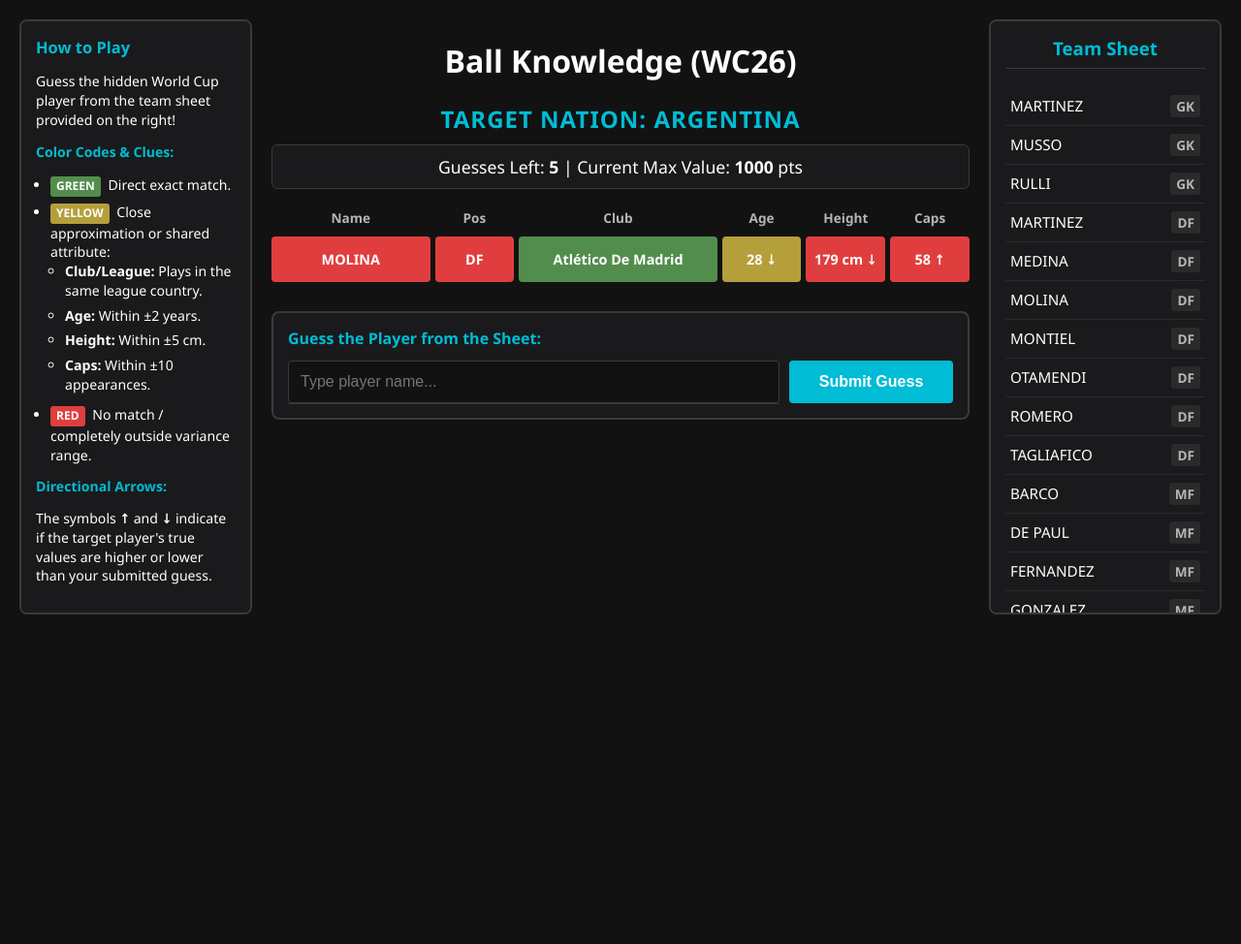
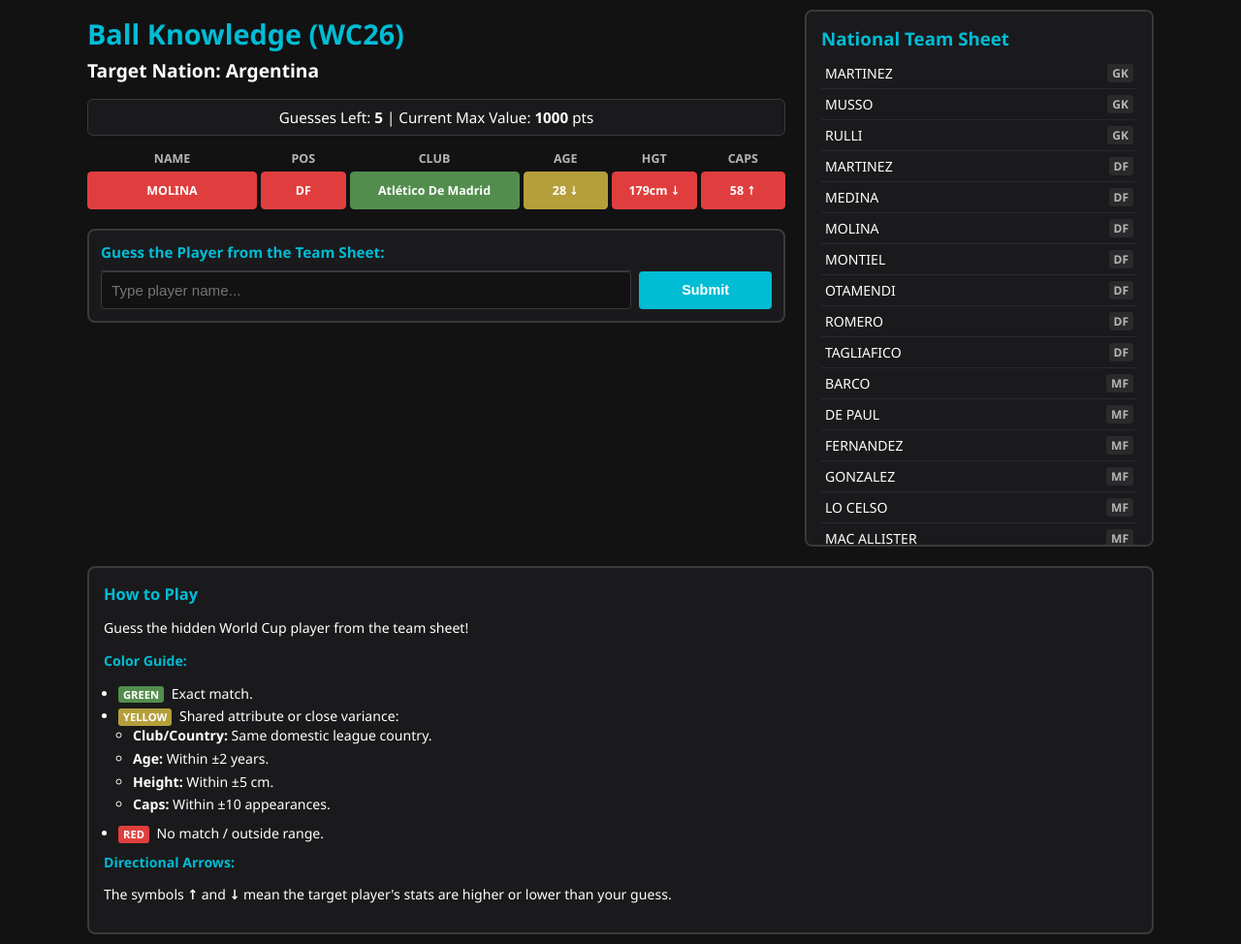
Before and after one commit to JohnDOConnor/BallKnowledge, a plain HTML site: page index.html in a window 1280 px wide. Shown: the whole page at 97% size. Before the commit the page ends 800 px from the top, so only its background shows below. Drawn offline with Linux system fonts and the light colour scheme.

Commit message:
Add files via upload

```diff
--- a/app.js
+++ b/app.js
@@ -4,6 +4,9 @@ let targetPlayer = null;
 let guessesRemaining = 5;
 const totalGuessesAllowed = 5;
 let baseDifficultyPoints = 1000;
+
+// Tracking arrays used to map visual emoji structures for the Share Button
+let emojiResultMatrix = [];
 
 const positionOrder = ["GK", "DF", "MF", "FW"];
 
@@ -13,12 +16,11 @@ fetch('world_cup_players.json')
         playersDatabase = data;
         startGame();
     })
-    .catch(err => console.error("Error loading player database array asset:", err));
+    .catch(err => console.error("Error loading player database asset:", err));
 
 function startGame() {
     if (playersDatabase.length === 0) return;
 
-    // Pick target player
     targetPlayer = playersDatabase[Math.floor(Math.random() * playersDatabase.length)];
     console.log("Target Debugger (Cheater View):", targetPlayer);
 
@@ -28,14 +30,13 @@ function startGame() {
     else if (targetPlayer.difficulty === "medium") baseDifficultyPoints = 2000;
     else baseDifficultyPoints = 1000;
 
-    // Filter database to construct the specific national roster panel
     nationalRoster = playersDatabase.filter(p => p.national_team === targetPlayer.national_team);
 
     renderRosterSidebar();
     updateStatusUI();
     initFormEngine();
 
-    // Trigger random initial wrong guess
+    // Trigger initial wrong clue baseline guess
     triggerInitialWrongGuess();
 }
 
@@ -43,7 +44,6 @@ function renderRosterSidebar() {
     const rosterList = document.getElementById('roster-list');
     rosterList.innerHTML = '';
 
-    // Sort Roster by Position hierarchy (GK -> DF -> MF -> FW) then alphabetically by name
     const sortedRoster = [...nationalRoster].sort((a, b) => {
         let orderA = positionOrder.indexOf(a.position);
         let orderB = positionOrder.indexOf(b.position);
@@ -60,12 +60,9 @@ function renderRosterSidebar() {
 }
 
 function triggerInitialWrongGuess() {
-    // Select options inside the national roster that are NOT the target player
     const wrongOptions = nationalRoster.filter(p => p.name.toUpperCase() !== targetPlayer.name.toUpperCase());
-
     if (wrongOptions.length > 0) {
         const randomWrongPlayer = wrongOptions[Math.floor(Math.random() * wrongOptions.length)];
-        // Add to grid board as hint without reducing the remaining guesses
         evaluateCustomGuess(randomWrongPlayer, false);
     }
 }
@@ -111,7 +108,7 @@ function initFormEngine() {
         const matchedPlayerObj = nationalRoster.find(p => p.name.toUpperCase() === enteredName);
 
         if (!matchedPlayerObj) {
-            alert("Player name not found in this national team roster!");
+            alert("Player name not found in this team sheet!");
             return;
         }
 
@@ -125,18 +122,23 @@ function evaluateCustomGuess(guess, countAsActiveGuess = true) {
     const row = document.createElement('div');
     row.className = 'guess-row';
 
+    let rowEmojis = [];
+
     // 1. Name Tile
     const nameTile = document.createElement('div');
     const isNameCorrect = guess.name.toUpperCase() === targetPlayer.name.toUpperCase();
     nameTile.className = 'tile ' + (isNameCorrect ? 'correct' : 'incorrect');
     nameTile.textContent = guess.name;
     row.appendChild(nameTile);
+    rowEmojis.push(isNameCorrect ? '🟩' : '🟥');
 
     // 2. Position Tile
     const posTile = document.createElement('div');
-    posTile.className = 'tile ' + (guess.position === targetPlayer.position ? 'correct' : 'incorrect');
+    const isPosCorrect = guess.position === targetPlayer.position;
+    posTile.className = 'tile ' + (isPosCorrect ? 'correct' : 'incorrect');
     posTile.textContent = guess.position;
     row.appendChild(posTile);
+    rowEmojis.push(isPosCorrect ? '🟩' : '🟥');
 
     // 3. Club / League Country Tile
     const clubTile = document.createElement('div');
@@ -145,59 +147,71 @@ function evaluateCustomGuess(guess, countAsActiveGuess = true) {
 
     if (isClubCorrect) {
         clubTile.className = 'tile correct';
+        rowEmojis.push('🟩');
     } else if (isLeagueCorrect) {
-        clubTile.className = 'tile partial'; // Yellow indicator if playing within the same league country
+        clubTile.className = 'tile partial';
+        rowEmojis.push('🟨');
     } else {
         clubTile.className = 'tile incorrect';
+        rowEmojis.push('🟥');
     }
     clubTile.textContent = guess.club;
     row.appendChild(clubTile);
 
-    // 4. Age Tile (+ Up/Down Directional Arrows)
+    // 4. Age Tile
     const ageTile = document.createElement('div');
     const ageDiff = Math.abs(guess.age - targetPlayer.age);
     let ageArrow = guess.age < targetPlayer.age ? ' ↑' : ' ↓';
     if (guess.age === targetPlayer.age) {
         ageTile.className = 'tile correct';
         ageTile.textContent = guess.age;
+        rowEmojis.push('🟩');
     } else if (ageDiff <= 2) {
         ageTile.className = 'tile partial';
         ageTile.textContent = `${guess.age}${ageArrow}`;
+        rowEmojis.push('🟨');
     } else {
         ageTile.className = 'tile incorrect';
         ageTile.textContent = `${guess.age}${ageArrow}`;
+        rowEmojis.push('🟥');
     }
     row.appendChild(ageTile);
 
-    // 5. Height Tile (+ Up/Down Directional Arrows)
+    // 5. Height Tile
     const heightTile = document.createElement('div');
     const heightDiff = Math.abs(guess.height_cm - targetPlayer.height_cm);
     let heightArrow = guess.height_cm < targetPlayer.height_cm ? ' ↑' : ' ↓';
     if (guess.height_cm === targetPlayer.height_cm) {
         heightTile.className = 'tile correct';
-        heightTile.textContent = `${guess.height_cm} cm`;
+        heightTile.textContent = `${guess.height_cm}cm`;
+        rowEmojis.push('🟩');
     } else if (heightDiff <= 5) {
         heightTile.className = 'tile partial';
-        heightTile.textContent = `${guess.height_cm} cm${heightArrow}`;
+        heightTile.textContent = `${guess.height_cm}cm${heightArrow}`;
+        rowEmojis.push('🟨');
     } else {
         heightTile.className = 'tile incorrect';
-        heightTile.textContent = `${guess.height_cm} cm${heightArrow}`;
+        heightTile.textContent = `${guess.height_cm}cm${heightArrow}`;
+        rowEmojis.push('🟥');
     }
     row.appendChild(heightTile);
 
-    // 6. Caps Tile (+ Up/Down Directional Arrows)
+    // 6. Caps Tile
     const capsTile = document.createElement('div');
     const capsDiff = Math.abs(guess.caps - targetPlayer.caps);
     let capsArrow = guess.caps < targetPlayer.caps ? ' ↑' : ' ↓';
     if (guess.caps === targetPlayer.caps) {
         capsTile.className = 'tile correct';
         capsTile.textContent = guess.caps;
+        rowEmojis.push('🟩');
     } else if (capsDiff <= 10) {
         capsTile.className = 'tile partial';
         capsTile.textContent = `${guess.caps}${capsArrow}`;
+        rowEmojis.push('🟨');
     } else {
         capsTile.className = 'tile incorrect';
         capsTile.textContent = `${guess.caps}${capsArrow}`;
+        rowEmojis.push('🟥');
     }
     row.appendChild(capsTile);
 
@@ -205,10 +219,12 @@ function evaluateCustomGuess(guess, countAsActiveGuess = true) {
 
     if (!countAsActiveGuess) return;
 
-    // Evaluate Win Condition
+    // Track rows to construct share text blocks later
+    emojiResultMatrix.push(rowEmojis.join(''));
+
     if (isNameCorrect) {
         let finalScore = Math.round(baseDifficultyPoints * (guessesRemaining / totalGuessesAllowed));
-        endGame(true, `🎉 Masterclass! You guessed the player correctly!<br><br>Player: <strong>${targetPlayer.name}</strong><br>Difficulty Tier: <strong>${targetPlayer.difficulty.toUpperCase()}</strong><br>Final Calculated Score: <strong>${finalScore}</strong> pts!`);
+        endGame(true, `🎉 Masterclass! You found the player!<br><br>Target: <strong>${targetPlayer.name}</strong><br>Score: <strong>${finalScore}</strong> pts!`);
         return;
     }
 
@@ -216,17 +232,17 @@ function evaluateCustomGuess(guess, countAsActiveGuess = true) {
     updateStatusUI();
 
     if (guessesRemaining === 0) {
-        endGame(false, `❌ Out of chances! The player was actually <strong>${targetPlayer.name}</strong>.<br>Specs: ${targetPlayer.position} | ${targetPlayer.club} | ${targetPlayer.age} yrs | ${targetPlayer.height_cm}cm | ${targetPlayer.caps} caps.`);
+        endGame(false, `❌ Out of chances!<br>The target player was <strong>${targetPlayer.name}</strong>.`);
     }
 }
 
 function endGame(isWin, message) {
     document.getElementById('submit-btn').disabled = true;
     document.getElementById('submit-btn').style.background = '#3a3a3c';
-    document.getElementById('submit-btn').textContent = "Game Over";
+    document.getElementById('submit-btn').textContent = "Ended";
 
     setTimeout(() => {
-        document.getElementById('modal-title').textContent = isWin ? "🏆 Spec Mastery! 🏆" : "💥 Defeat 💥";
+        document.getElementById('modal-title').textContent = isWin ? "🏆 Victory! 🏆" : "💥 Defeat 💥";
         document.getElementById('victory-text').innerHTML = message;
         document.getElementById('victory-modal').classList.remove('hidden');
     }, 600);
@@ -235,3 +251,31 @@ function endGame(isWin, message) {
 function closeModal() {
     document.getElementById('victory-modal').classList.add('hidden');
 }
+
+// Wordle-Style Mobile/Desktop Share Engine
+function shareResults() {
+    const totalGuessesTaken = totalGuessesAllowed - guessesRemaining;
+    const guessDisplayCount = guessesRemaining === 0 && !emojiResultMatrix[emojiResultMatrix.length - 1].includes('🟩🟩🟩🟩🟩🟩') ? 'X' : totalGuessesTaken;
+
+    // Construct dynamic message body
+    let shareText = `Ball Knowledge (WC26) - ${targetPlayer.national_team}\n🔮 ${guessDisplayCount}/${totalGuessesAllowed} Guesses\n\n`;
+    shareText += emojiResultMatrix.join('\n');
+    shareText += `\n\nPlay here: ${window.location.href}`;
+
+    // Use native mobile share API if available
+    if (navigator.share) {
+        navigator.share({
+            title: 'Ball Knowledge (WC26)',
+            text: shareText
+        }).catch(err => console.log('Error sharing:', err));
+    } else {
+        // Fallback option for standard desktop browsers to auto-copy to clipboard
+        navigator.clipboard.writeText(shareText).then(() => {
+            const toast = document.getElementById('toast-notification');
+            toast.classList.remove('hidden');
+            setTimeout(() => toast.classList.add('hidden'), 2500);
+        }).catch(err => {
+            alert("Could not copy score automatically. Copy from here:\n\n" + shareText);
+        });
+    }
+}
--- a/index.html
+++ b/index.html
@@ -8,31 +8,10 @@
 </head>
 <body>
     <div id="layout-container">
-        <div id="instructions-pane">
-            <h3>How to Play</h3>
-            <p>Guess the hidden World Cup player from the team sheet provided on the right!</p>
-
-            <h4>Color Codes & Clues:</h4>
-            <ul>
-                <li><span class="badge correct">Green</span> Direct exact match.</li>
-                <li><span class="badge partial">Yellow</span> Close approximation or shared attribute:
-                    <ul>
-                        <li><strong>Club/League:</strong> Plays in the same league country.</li>
-                        <li><strong>Age:</strong> Within ±2 years.</li>
-                        <li><strong>Height:</strong> Within ±5 cm.</li>
-                        <li><strong>Caps:</strong> Within ±10 appearances.</li>
-                    </ul>
-                </li>
-                <li><span class="badge incorrect">Red</span> No match / completely outside variance range.</li>
-            </ul>
-            <h4>Directional Arrows:</h4>
-            <p>The symbols <strong>↑</strong> and <strong>↓</strong> indicate if the target player's true values are higher or lower than your submitted guess.</p>
-        </div>
-
         <div id="game-pane">
             <header>
                 <h1>Ball Knowledge (WC26)</h1>
-                <h2 id="target-country-clue">Nation: Loading...</h2>
+                <h2 id="target-country-clue">Target Nation: Loading...</h2>
                 <div id="status-bar">
                     <span>Guesses Left: <strong id="guesses-left">5</strong></span> |
                     <span>Current Max Value: <strong id="potential-score">0</strong> pts</span>
@@ -44,35 +23,59 @@
                 <div>Pos</div>
                 <div>Club</div>
                 <div>Age</div>
-                <div>Height</div>
+                <div>Hgt</div>
                 <div>Caps</div>
             </div>
 
             <div id="guess-grid"></div>
 
             <form id="guess-form">
-                <h3>Guess the Player from the Sheet:</h3>
+                <h3>Guess the Player from the Team Sheet:</h3>
                 <div class="form-row">
                     <div class="autocomplete-wrapper">
                         <input type="text" id="input-name" placeholder="Type player name..." autocomplete="off" required>
                         <div id="name-autofill-list" class="autofill-dropdown"></div>
                     </div>
-                    <button type="submit" id="submit-btn">Submit Guess</button>
+                    <button type="submit" id="submit-btn">Submit</button>
                 </div>
             </form>
         </div>
 
         <div id="roster-pane">
-            <h3>Team Sheet</h3>
+            <h3>National Team Sheet</h3>
             <div id="roster-list"></div>
         </div>
+
+        <div id="instructions-pane">
+            <h3>How to Play</h3>
+            <p>Guess the hidden World Cup player from the team sheet!</p>
+
+            <h4>Color Guide:</h4>
+            <ul>
+                <li><span class="badge correct">Green</span> Exact match.</li>
+                <li><span class="badge partial">Yellow</span> Shared attribute or close variance:
+                    <ul>
+                        <li><strong>Club/Country:</strong> Same domestic league country.</li>
+                        <li><strong>Age:</strong> Within ±2 years.</li>
+                        <li><strong>Height:</strong> Within ±5 cm.</li>
+                        <li><strong>Caps:</strong> Within ±10 appearances.</li>
+                    </ul>
+                </li>
+                <li><span class="badge incorrect">Red</span> No match / outside range.</li>
+            </ul>
+            <h4>Directional Arrows:</h4>
+            <p>The symbols <strong>↑</strong> and <strong>↓</strong> mean the target player's stats are higher or lower than your guess.</p>
+        </div>
     </div>
+
+    <div id="toast-notification" class="toast hidden">Copied score to clipboard!</div>
 
     <div id="victory-modal" class="modal hidden">
         <div class="modal-content">
             <h2 id="modal-title">🎉 Game Over 🎉</h2>
             <p id="victory-text"></p>
             <div class="modal-buttons">
+                <button onclick="shareResults()" class="btn-share">📊 Share Results</button>
                 <button onclick="location.reload()" class="btn-primary">Play Again</button>
                 <button onclick="closeModal()" class="btn-secondary">Review Board</button>
             </div>
--- a/style.css
+++ b/style.css
@@ -3,50 +3,72 @@ body {
     background-color: #121213;
     color: #ffffff;
     margin: 0;
-    padding: 20px;
+    padding: 10px;
     display: flex;
     justify-content: center;
 }
 
-/* Three Column Layout Setup */
+/* Master Layout container configured for desktop view as baseline */
 #layout-container {
     display: grid;
-    grid-template-columns: 240px 2fr 240px;
+    grid-template-columns: 2fr 1fr;
     gap: 20px;
-    max-width: 1280px;
+    max-width: 1100px;
     width: 100%;
 }
 
 #game-pane {
+    grid-column: 1;
     width: 100%;
 }
 
-header {
-    text-align: center;
-    margin-bottom: 20px;
+#roster-pane {
+    grid-column: 2;
+    background-color: #1a1a1c;
+    border: 2px solid #3a3a3c;
+    border-radius: 8px;
+    padding: 15px;
+    max-height: 520px;
+    overflow-y: auto;
+}
+
+#instructions-pane {
+    grid-column: 1 / span 2;
+    background-color: #1a1a1c;
+    border: 2px solid #3a3a3c;
+    border-radius: 8px;
+    padding: 15px;
+    font-size: 0.88rem;
+    line-height: 1.4;
+}
+
+header h1 {
+    font-size: 1.8rem;
+    margin-top: 5px;
+    margin-bottom: 5px;
+    color: #00bcd4;
+}
+
+header h2 {
+    font-size: 1.2rem;
+    margin-top: 0;
 }
 
 #status-bar {
     background-color: #1a1a1c;
-    padding: 10px;
+    padding: 8px;
     border-radius: 6px;
-    margin-bottom: 20px;
+    margin-bottom: 15px;
     text-align: center;
     border: 1px solid #3a3a3c;
-    font-size: 1.1rem;
+    font-size: 0.95rem;
 }
 
-#target-country-clue {
-    color: #00bcd4;
-    text-transform: uppercase;
-    letter-spacing: 1px;
-    margin-bottom: 10px;
-}
-
+/* Game Matrix Sizing rules tweaked for narrow columns */
 .grid-header, .guess-row {
     display: grid;
-    grid-template-columns: 2fr 1fr 2.5fr 1fr 1fr 1fr !important;
-    gap: 5px;
+    grid-template-columns: 2fr 1fr 2fr 1fr 1fr 1fr !important;
+    gap: 4px;
     text-align: center;
     align-items: center;
     margin-bottom: 5px;
@@ -54,17 +76,17 @@ header {
 
 .grid-header div {
     font-weight: bold;
-    font-size: 0.85rem;
+    font-size: 0.78rem;
     color: #b5b5b5;
-    padding-bottom: 5px;
+    text-transform: uppercase;
 }
 
 .tile {
     background-color: #1a1a1c;
-    border: 2px solid #3a3a3c;
-    padding: 12px 4px;
+    border: 1.5px solid #3a3a3c;
+    padding: 10px 2px;
     font-weight: bold;
-    font-size: 0.9rem;
+    font-size: 0.78rem;
     border-radius: 4px;
     color: #ffffff;
     overflow: hidden;
@@ -72,197 +94,129 @@ header {
     white-space: nowrap;
 }
 
-/* Color Status Highlights */
 .correct { background-color: #538d4e !important; border-color: #538d4e !important; }
 .partial { background-color: #b59f3b !important; border-color: #b59f3b !important; }
 .incorrect { background-color: #e03e3e !important; border-color: #e03e3e !important; }
 
-/* Left Instructions Pane Styles */
-#instructions-pane {
-    background-color: #1a1a1c;
-    border: 2px solid #3a3a3c;
-    border-radius: 8px;
-    padding: 15px;
-    font-size: 0.88rem;
-    line-height: 1.4;
-    max-height: 580px;
-    overflow-y: auto;
-}
-
-#instructions-pane h3, #instructions-pane h4 {
+#instructions-pane h3, #instructions-pane h4, #roster-pane h3 {
     margin-top: 0;
-    margin-bottom: 10px;
+    margin-bottom: 8px;
     color: #00bcd4;
 }
 
-#instructions-pane ul {
-    padding-left: 15px;
-    margin-bottom: 12px;
-}
-
-#instructions-pane li {
-    margin-bottom: 6px;
-}
+#instructions-pane ul { padding-left: 15px; margin-bottom: 10px; }
+#instructions-pane li { margin-bottom: 4px; }
 
 .badge {
     display: inline-block;
-    padding: 2px 6px;
+    padding: 1px 5px;
     font-weight: bold;
-    font-size: 0.75rem;
+    font-size: 0.7rem;
     border-radius: 3px;
     margin-right: 4px;
     text-transform: uppercase;
 }
 
-/* Form Styles */
 #guess-form {
     background-color: #1a1a1c;
     border: 2px solid #3a3a3c;
     border-radius: 8px;
-    padding: 15px;
-    margin-top: 30px;
+    padding: 12px;
+    margin-top: 20px;
 }
 
-#guess-form h3 {
-    margin-top: 0;
-    margin-bottom: 12px;
-    font-size: 1rem;
-    color: #00bcd4;
-}
-
-.form-row {
-    display: grid;
-    grid-template-columns: 3fr 1fr;
-    gap: 10px;
-}
-
-.autocomplete-wrapper {
-    position: relative;
-    width: 100%;
-}
+#guess-form h3 { margin: 0 0 10px 0; font-size: 0.95rem; color: #00bcd4; }
+.form-row { display: grid; grid-template-columns: 4fr 1fr; gap: 8px; }
+.autocomplete-wrapper { position: relative; width: 100%; }
 
 #guess-form input {
     background-color: #121213;
     border: 1px solid #3a3a3c;
     color: white;
-    padding: 12px;
+    padding: 10px;
     border-radius: 4px;
-    font-size: 1rem;
+    font-size: 0.95rem;
     width: 100%;
     box-sizing: border-box;
 }
 
 .autofill-dropdown {
     position: absolute;
-    top: 100%;
-    left: 0;
-    right: 0;
+    bottom: 100%; /* Displays drop-up instead of drop-down so keyboard doesn't hide it */
+    left: 0; right: 0;
     background-color: #1a1a1c;
     border: 1px solid #3a3a3c;
-    border-top: none;
-    max-height: 200px;
+    border-bottom: none;
+    max-height: 160px;
     overflow-y: auto;
     z-index: 999;
-    border-radius: 0 0 4px 4px;
 }
 
-.autofill-dropdown div {
-    padding: 10px;
-    cursor: pointer;
-    font-size: 0.9rem;
-    border-bottom: 1px solid #2a2a2c;
-    color: #e0e0e0;
-}
-
-.autofill-dropdown div:hover {
-    background-color: #2a2a2c;
-    color: #ffffff;
-}
+.autofill-dropdown div { padding: 9px; cursor: pointer; font-size: 0.88rem; border-bottom: 1px solid #2a2a2c; }
+.autofill-dropdown div:hover { background-color: #2a2a2c; }
 
 #submit-btn {
     background-color: #00bcd4;
-    color: white;
-    border: none;
-    padding: 12px;
-    font-size: 1rem;
-    font-weight: bold;
-    border-radius: 4px;
-    cursor: pointer;
-}
-
-#submit-btn:hover {
-    background-color: #0097a7;
-}
-
-/* Right Roster Side Pane Styles */
-#roster-pane {
-    background-color: #1a1a1c;
-    border: 2px solid #3a3a3c;
-    border-radius: 8px;
-    padding: 15px;
-    max-height: 580px;
-    overflow-y: auto;
-}
-
-#roster-pane h3 {
-    margin-top: 0;
-    color: #00bcd4;
-    border-bottom: 1px solid #3a3a3c;
-    padding-bottom: 8px;
-    text-align: center;
+    color: white; border: none; padding: 10px;
+    font-size: 0.9rem; font-weight: bold; border-radius: 4px; cursor: pointer;
 }
 
 .roster-item {
-    padding: 8px 5px;
+    padding: 6px 4px;
     border-bottom: 1px solid #2a2a2c;
-    font-size: 0.95rem;
-    display: flex;
-    justify-content: space-between;
-    align-items: center;
+    font-size: 0.88rem;
+    display: flex; justify-content: space-between; align-items: center;
 }
 
 .roster-pos {
-    color: #b5b5b5;
-    font-weight: bold;
-    font-size: 0.85rem;
-    background-color: #2a2a2c;
-    padding: 2px 6px;
-    border-radius: 3px;
+    color: #b5b5b5; font-weight: bold; font-size: 0.75rem;
+    background-color: #2a2a2c; padding: 1px 5px; border-radius: 3px;
 }
 
-/* Modals and Overlay Interfaces */
+/* Modals & Sharing UI elements */
 .modal {
-    position: fixed;
-    top: 0; left: 0; width: 100%; height: 100%;
-    background-color: rgba(0,0,0,0.8);
-    display: flex; justify-content: center; align-items: center;
-    z-index: 1000;
+    position: fixed; top: 0; left: 0; width: 100%; height: 100%;
+    background-color: rgba(0,0,0,0.85);
+    display: flex; justify-content: center; align-items: center; z-index: 1000;
 }
 .modal-content {
-    background-color: #1e1e1f;
-    padding: 30px;
-    border-radius: 10px;
-    text-align: center;
-    border: 2px solid #3a3a3c;
-    max-width: 440px;
-    width: 90%;
+    background-color: #1e1e1f; padding: 20px; border-radius: 10px;
+    border: 2px solid #3a3a3c; max-width: 90%; width: 380px; text-align: center;
 }
-.modal-buttons {
-    display: flex;
-    gap: 10px;
-    justify-content: center;
-    margin-top: 20px;
-}
-.modal-buttons button {
-    border: none;
-    padding: 10px 20px;
-    font-size: 1rem;
-    border-radius: 5px;
-    cursor: pointer;
-    font-weight: bold;
-}
+.modal-buttons { display: flex; flex-direction: column; gap: 8px; margin-top: 15px; }
+.modal-buttons button { border: none; padding: 11px; font-size: 0.95rem; border-radius: 5px; cursor: pointer; font-weight: bold; }
+
+.btn-share { background-color: #00bcd4; color: white; }
 .btn-primary { background-color: #538d4e; color: white; }
 .btn-secondary { background-color: #3a3a3c; color: #e0e0e0; }
-.btn-primary:hover { background-color: #43733f; }
-.btn-secondary:hover { background-color: #4a4a4c; }
+
+/* Toast Notifications styling */
+.toast {
+    position: fixed; bottom: 30px; left: 50%; transform: translateX(-50%);
+    background-color: #538d4e; color: white; padding: 12px 24px;
+    border-radius: 20px; font-weight: bold; z-index: 2000; font-size: 0.9rem;
+    box-shadow: 0 4px 10px rgba(0,0,0,0.5);
+    transition: opacity 0.3s ease;
+}
 .hidden { display: none !important; }
+
+/* 📱 CORE MOBILE OPTIMIZATION OVERRIDES 📱 */
+@media (max-width: 768px) {
+    #layout-container {
+        grid-template-columns: 1fr; /* Switch to single-column layout */
+        gap: 15px;
+    }
+    #game-pane, #roster-pane, #instructions-pane {
+        grid-column: 1; /* Stack panels sequentially */
+    }
+    #roster-pane {
+        max-height: 300px; /* Shorten container height on small screens */
+    }
+    .tile {
+        font-size: 0.72rem; /* Shrink font sizes slightly to avoid overflow clipping */
+        padding: 8px 1px;
+    }
+    .grid-header div {
+        font-size: 0.7rem;
+    }
+}
```
